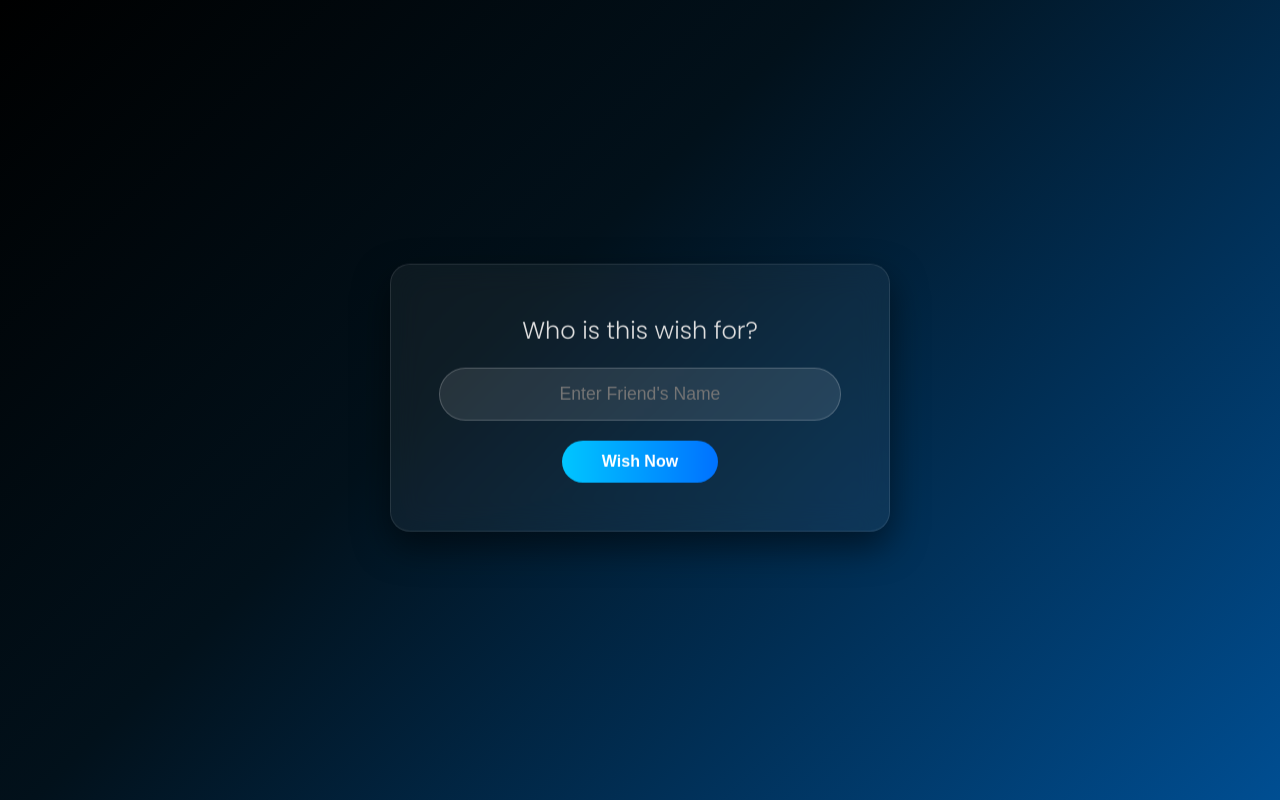
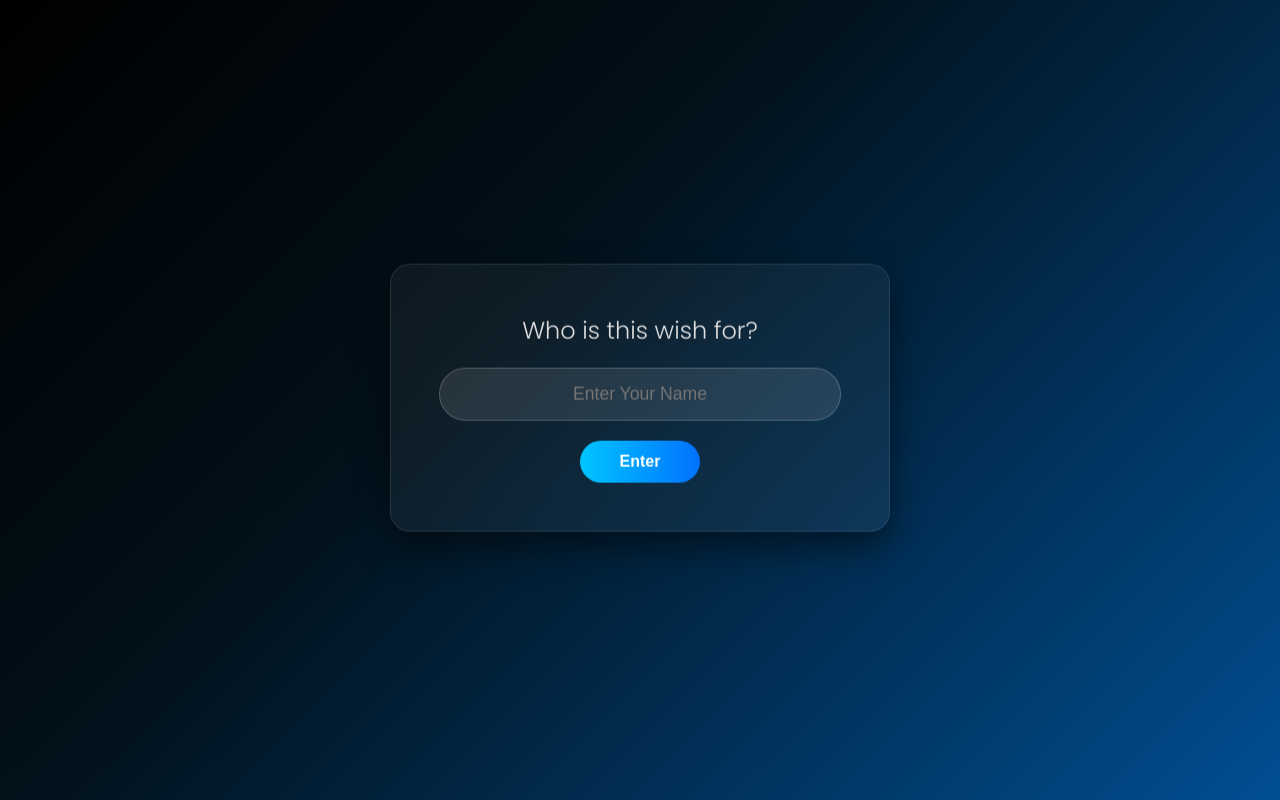
Before and after one commit to kalivinnu/newyearwish, a plain HTML site: page index.html in a window 1280 px wide. Drawn offline with Linux system fonts and the light colour scheme.

Commit message:
Update index.html

```diff
--- a/index.html
+++ b/index.html
@@ -182,8 +182,8 @@
 
     <div class="card" id="inputSection">
         <h2>Who is this wish for?</h2>
-        <input type="text" id="username" placeholder="Enter Friend's Name" autocomplete="off">
-        <button onclick="generateWish()">Wish Now</button>
+        <input type="text" id="username" placeholder="Enter Your Name" autocomplete="off">
+        <button onclick="generateWish()">Enter</button>
     </div>
 
     <div class="card hidden" id="wishSection">
```
